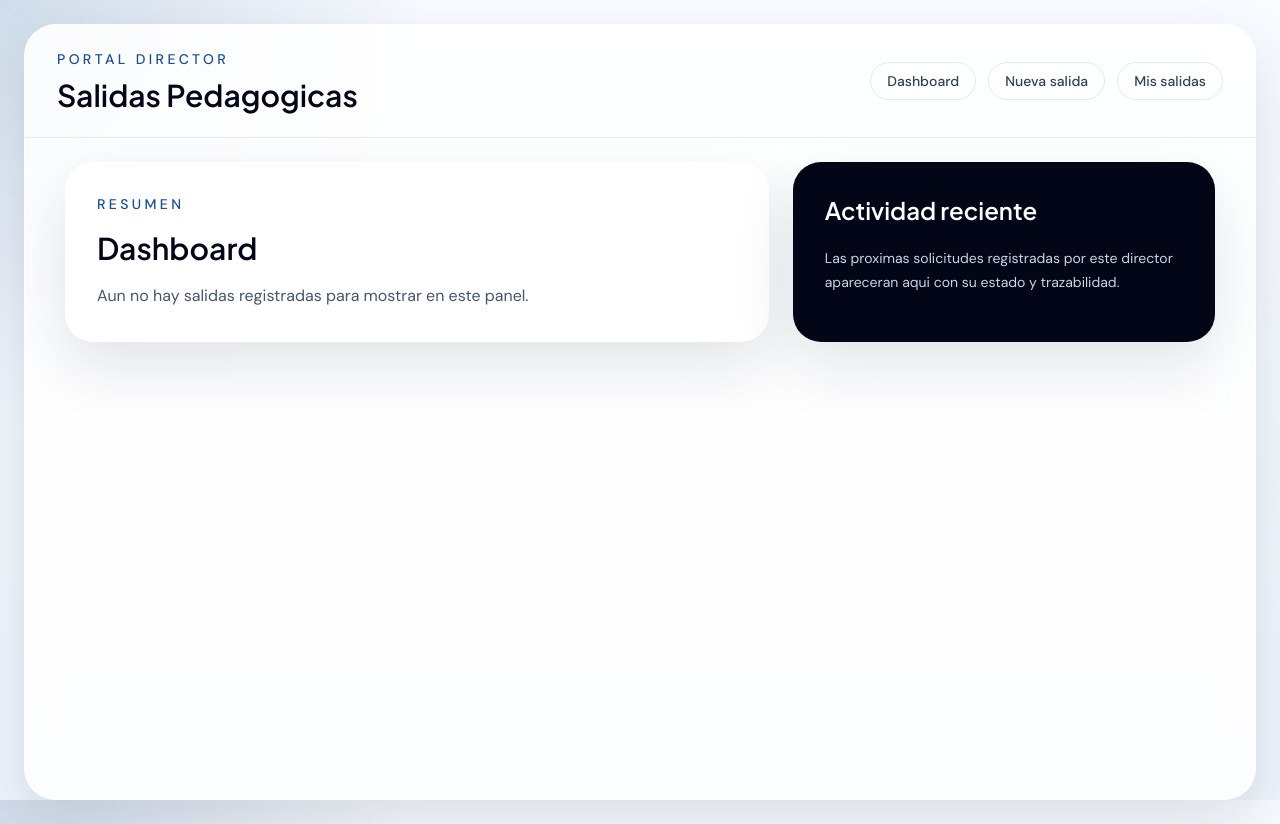
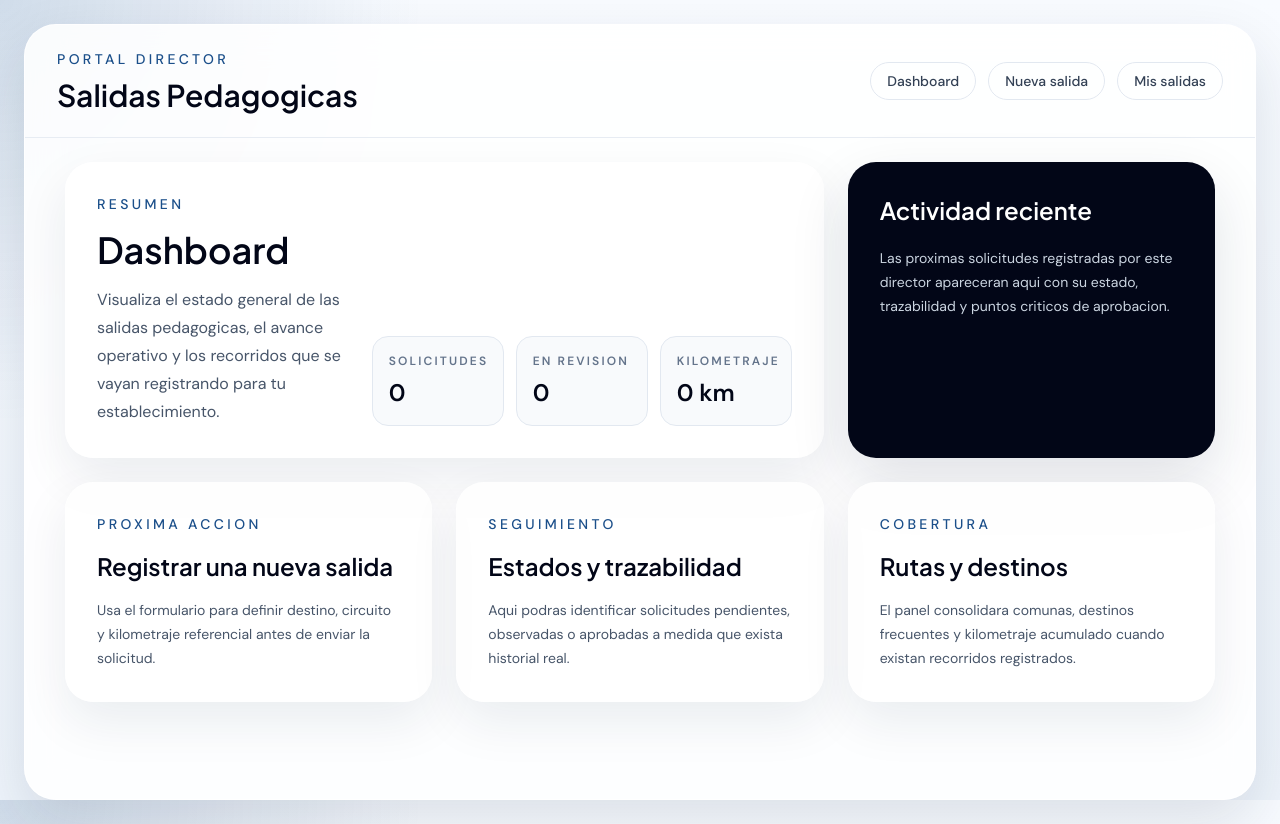
Before and after one commit to kmilomore/salidas-pedagogicas, a Next.js app: page /dashboard in a window 1280 px wide. Built offline with nearby package versions, Linux system fonts and the light colour scheme.

Commit message:
feat: enhance admin and director panels with improved layout, additional information, and updated styling; refine MyTripsPage and MapaRuta components for better data representation and user experience

```diff
--- a/src/app/(admin)/panel/page.tsx
+++ b/src/app/(admin)/panel/page.tsx
@@ -2,14 +2,17 @@ import Link from "next/link";
 
 export default function AdminPanelPage() {
   return (
-    <section className="grid gap-6 lg:grid-cols-3">
-      <article className="rounded-[28px] bg-white p-8 shadow-soft lg:col-span-2">
+    <section className="grid gap-6 xl:grid-cols-12">
+      <article className="portal-panel rounded-[28px] p-8 xl:col-span-8">
+        <div className="flex flex-col gap-6 xl:flex-row xl:items-end xl:justify-between">
+          <div>
             <p className="text-sm font-medium uppercase tracking-[0.24em] text-slep">Administracion</p>
-        <h2 className="font-display mt-4 text-3xl font-semibold text-slate-950">Panel administrativo</h2>
-        <p className="mt-4 max-w-2xl text-base leading-7 text-slate-600">
-          No hay registros administrativos disponibles para mostrar en este momento.
+            <h2 className="font-display mt-4 text-3xl font-semibold text-slate-950 sm:text-4xl">Panel administrativo</h2>
+            <p className="mt-4 max-w-3xl text-base leading-7 text-slate-600">
+              Consolida el seguimiento administrativo de las salidas, visibilidad transversal por establecimiento y acceso directo al formulario operativo.
             </p>
-        <div className="mt-6">
+          </div>
+          <div className="mt-2">
             <Link
               href="/nueva-salida"
               className="inline-flex items-center justify-center rounded-2xl bg-slep px-5 py-3 text-sm font-semibold text-white transition hover:bg-slep-dark"
@@ -17,14 +20,38 @@ export default function AdminPanelPage() {
               Abrir formulario de salidas
             </Link>
           </div>
+        </div>
       </article>
 
-      <aside className="rounded-[28px] bg-slep-dark p-8 text-white shadow-soft">
+      <aside className="rounded-[28px] bg-slep-dark p-8 text-white shadow-soft xl:col-span-4">
         <h3 className="font-display text-2xl font-semibold">Estado operacional</h3>
         <p className="mt-5 text-sm leading-6 text-slate-100/85">
-          Cuando existan salidas registradas y procesos administrativos habilitados, esta vista mostrara los datos reales asociados al usuario autenticado.
+          Cuando existan salidas registradas y procesos administrativos habilitados, esta vista mostrara carga operativa, alertas y observaciones por establecimiento.
         </p>
       </aside>
+
+      <div className="grid gap-6 md:grid-cols-2 xl:col-span-12 xl:grid-cols-4">
+        <article className="portal-panel rounded-[28px] p-8">
+          <p className="text-sm font-medium uppercase tracking-[0.24em] text-slep">Establecimientos</p>
+          <p className="mt-4 text-3xl font-semibold text-slate-950">0</p>
+          <p className="mt-3 text-sm leading-6 text-slate-600">Con actividad visible en el panel administrativo.</p>
+        </article>
+        <article className="portal-panel rounded-[28px] p-8">
+          <p className="text-sm font-medium uppercase tracking-[0.24em] text-slep">Solicitudes</p>
+          <p className="mt-4 text-3xl font-semibold text-slate-950">0</p>
+          <p className="mt-3 text-sm leading-6 text-slate-600">Total de salidas registradas en la vista transversal.</p>
+        </article>
+        <article className="portal-panel rounded-[28px] p-8">
+          <p className="text-sm font-medium uppercase tracking-[0.24em] text-slep">En revision</p>
+          <p className="mt-4 text-3xl font-semibold text-slate-950">0</p>
+          <p className="mt-3 text-sm leading-6 text-slate-600">Solicitudes pendientes de observacion o resolucion.</p>
+        </article>
+        <article className="portal-panel rounded-[28px] p-8">
+          <p className="text-sm font-medium uppercase tracking-[0.24em] text-slep">Cobertura</p>
+          <p className="mt-4 text-3xl font-semibold text-slate-950">0 km</p>
+          <p className="mt-3 text-sm leading-6 text-slate-600">Kilometraje acumulado visible cuando existan datos reales.</p>
+        </article>
+      </div>
     </section>
   );
 }
--- a/src/app/(director)/dashboard/page.tsx
+++ b/src/app/(director)/dashboard/page.tsx
@@ -1,20 +1,64 @@
 export default function DashboardPage() {
   return (
-    <section className="grid gap-6 lg:grid-cols-[1.25fr_0.75fr]">
-      <article className="rounded-[28px] bg-white p-8 shadow-soft">
+    <section className="grid gap-6 xl:grid-cols-12">
+      <article className="portal-panel rounded-[28px] p-8 xl:col-span-8">
         <p className="text-sm font-medium uppercase tracking-[0.24em] text-slep">Resumen</p>
-        <h2 className="font-display mt-4 text-3xl font-semibold text-slate-950">Dashboard</h2>
-        <p className="mt-4 max-w-2xl text-base leading-7 text-slate-600">
-          Aun no hay salidas registradas para mostrar en este panel.
-        </p>
+        <div className="mt-4 flex flex-col gap-6 xl:flex-row xl:items-end xl:justify-between">
+          <div>
+            <h2 className="font-display text-3xl font-semibold text-slate-950 sm:text-4xl">Dashboard</h2>
+            <p className="mt-4 max-w-3xl text-base leading-7 text-slate-600">
+              Visualiza el estado general de las salidas pedagogicas, el avance operativo y los recorridos que se vayan registrando para tu establecimiento.
+            </p>
+          </div>
+          <div className="grid gap-3 sm:grid-cols-3 xl:min-w-[420px]">
+            <div className="rounded-2xl border border-slate-200 bg-slate-50 p-4">
+              <p className="text-xs font-semibold uppercase tracking-[0.18em] text-slate-500">Solicitudes</p>
+              <p className="mt-2 text-2xl font-semibold text-slate-950">0</p>
+            </div>
+            <div className="rounded-2xl border border-slate-200 bg-slate-50 p-4">
+              <p className="text-xs font-semibold uppercase tracking-[0.18em] text-slate-500">En revision</p>
+              <p className="mt-2 text-2xl font-semibold text-slate-950">0</p>
+            </div>
+            <div className="rounded-2xl border border-slate-200 bg-slate-50 p-4">
+              <p className="text-xs font-semibold uppercase tracking-[0.18em] text-slate-500">Kilometraje</p>
+              <p className="mt-2 text-2xl font-semibold text-slate-950">0 km</p>
+            </div>
+          </div>
+        </div>
       </article>
 
-      <aside className="rounded-[28px] bg-slate-950 p-8 text-white shadow-soft">
+      <aside className="rounded-[28px] bg-slate-950 p-8 text-white shadow-soft xl:col-span-4">
         <h3 className="font-display text-2xl font-semibold">Actividad reciente</h3>
         <p className="mt-5 text-sm leading-6 text-slate-300">
-          Las proximas solicitudes registradas por este director apareceran aqui con su estado y trazabilidad.
+          Las proximas solicitudes registradas por este director apareceran aqui con su estado, trazabilidad y puntos criticos de aprobacion.
         </p>
       </aside>
+
+      <div className="grid gap-6 md:grid-cols-2 xl:col-span-12 xl:grid-cols-3">
+        <article className="portal-panel rounded-[28px] p-8">
+          <p className="text-sm font-medium uppercase tracking-[0.24em] text-slep">Proxima accion</p>
+          <h3 className="font-display mt-4 text-2xl font-semibold text-slate-950">Registrar una nueva salida</h3>
+          <p className="mt-4 text-sm leading-6 text-slate-600">
+            Usa el formulario para definir destino, circuito y kilometraje referencial antes de enviar la solicitud.
+          </p>
+        </article>
+
+        <article className="portal-panel rounded-[28px] p-8">
+          <p className="text-sm font-medium uppercase tracking-[0.24em] text-slep">Seguimiento</p>
+          <h3 className="font-display mt-4 text-2xl font-semibold text-slate-950">Estados y trazabilidad</h3>
+          <p className="mt-4 text-sm leading-6 text-slate-600">
+            Aqui podras identificar solicitudes pendientes, observadas o aprobadas a medida que exista historial real.
+          </p>
+        </article>
+
+        <article className="portal-panel rounded-[28px] p-8">
+          <p className="text-sm font-medium uppercase tracking-[0.24em] text-slep">Cobertura</p>
+          <h3 className="font-display mt-4 text-2xl font-semibold text-slate-950">Rutas y destinos</h3>
+          <p className="mt-4 text-sm leading-6 text-slate-600">
+            El panel consolidara comunas, destinos frecuentes y kilometraje acumulado cuando existan recorridos registrados.
+          </p>
+        </article>
+      </div>
     </section>
   );
 }
--- a/src/app/(director)/mis-salidas/page.tsx
+++ b/src/app/(director)/mis-salidas/page.tsx
@@ -1,11 +1,54 @@
 export default function MyTripsPage() {
   return (
-    <section className="rounded-[28px] bg-white p-8 shadow-soft">
-      <p className="text-sm font-medium uppercase tracking-[0.24em] text-slep">Historial</p>
-      <h2 className="font-display mt-4 text-3xl font-semibold text-slate-950">Mis salidas</h2>
-      <p className="mt-4 max-w-2xl text-base leading-7 text-slate-600">
-        Todavia no existen salidas registradas para este director.
-      </p>
+    <section className="grid gap-6 xl:grid-cols-12">
+      <article className="portal-panel rounded-[28px] p-8 xl:col-span-12">
+        <div className="flex flex-col gap-6 xl:flex-row xl:items-end xl:justify-between">
+          <div>
+            <p className="text-sm font-medium uppercase tracking-[0.24em] text-slep">Historial</p>
+            <h2 className="font-display mt-4 text-3xl font-semibold text-slate-950 sm:text-4xl">Mis salidas</h2>
+            <p className="mt-4 max-w-3xl text-base leading-7 text-slate-600">
+              Revisa el historial operativo de las salidas asociadas a tu establecimiento, incluyendo fecha, destino, kilometraje y estado administrativo.
+            </p>
+          </div>
+          <div className="grid gap-3 sm:grid-cols-3 xl:min-w-[420px]">
+            <div className="rounded-2xl border border-slate-200 bg-slate-50 p-4">
+              <p className="text-xs font-semibold uppercase tracking-[0.18em] text-slate-500">Registradas</p>
+              <p className="mt-2 text-2xl font-semibold text-slate-950">0</p>
+            </div>
+            <div className="rounded-2xl border border-slate-200 bg-slate-50 p-4">
+              <p className="text-xs font-semibold uppercase tracking-[0.18em] text-slate-500">Aprobadas</p>
+              <p className="mt-2 text-2xl font-semibold text-slate-950">0</p>
+            </div>
+            <div className="rounded-2xl border border-slate-200 bg-slate-50 p-4">
+              <p className="text-xs font-semibold uppercase tracking-[0.18em] text-slate-500">Pendientes</p>
+              <p className="mt-2 text-2xl font-semibold text-slate-950">0</p>
+            </div>
+          </div>
+        </div>
+      </article>
+
+      <article className="portal-panel rounded-[28px] p-8 xl:col-span-8">
+        <p className="text-sm font-medium uppercase tracking-[0.24em] text-slep">Listado</p>
+        <h3 className="font-display mt-4 text-2xl font-semibold text-slate-950">Registro de solicitudes</h3>
+        <div className="mt-6 overflow-hidden rounded-[24px] border border-slate-200">
+          <div className="grid grid-cols-[1.1fr_1fr_0.8fr_0.8fr] gap-4 bg-slate-50 px-5 py-4 text-xs font-semibold uppercase tracking-[0.18em] text-slate-500">
+            <span>Salida</span>
+            <span>Destino</span>
+            <span>Kilometraje</span>
+            <span>Estado</span>
+          </div>
+          <div className="px-5 py-10 text-sm leading-6 text-slate-600">
+            Todavia no existen salidas registradas para este director.
+          </div>
+        </div>
+      </article>
+
+      <aside className="rounded-[28px] bg-slate-950 p-8 text-white shadow-soft xl:col-span-4">
+        <h3 className="font-display text-2xl font-semibold">Vista de seguimiento</h3>
+        <p className="mt-5 text-sm leading-6 text-slate-300">
+          Cuando existan solicitudes, esta columna destacara observaciones, tramos de mayor kilometraje y estados que requieran accion del establecimiento.
+        </p>
+      </aside>
     </section>
   );
 }
--- a/src/app/globals.css
+++ b/src/app/globals.css
@@ -8,6 +8,12 @@
   --slep-blue: #1b4f8a;
   --slep-blue-dark: #143b66;
   --slep-blue-soft: #d9e8f7;
+  --route-blue: #1b4f8a;
+  --route-teal: #0f766e;
+  --route-cyan: #0369a1;
+  --route-gold: #c98908;
+  --route-berry: #be123c;
+  --route-return: #ea580c;
   --surface: rgba(255, 255, 255, 0.88);
 }
 
@@ -43,3 +49,8 @@ a {
   backdrop-filter: blur(18px);
   box-shadow: 0 24px 60px rgba(16, 36, 61, 0.12);
 }
+
+.portal-panel {
+  background: rgba(255, 255, 255, 0.92);
+  box-shadow: 0 20px 50px rgba(16, 36, 61, 0.08);
+}
```
Also changed, not shown: src/components/nueva-salida/MapaRuta.tsx (+16 -2 lines). Lines whose indentation alone changed are shown as unchanged.
